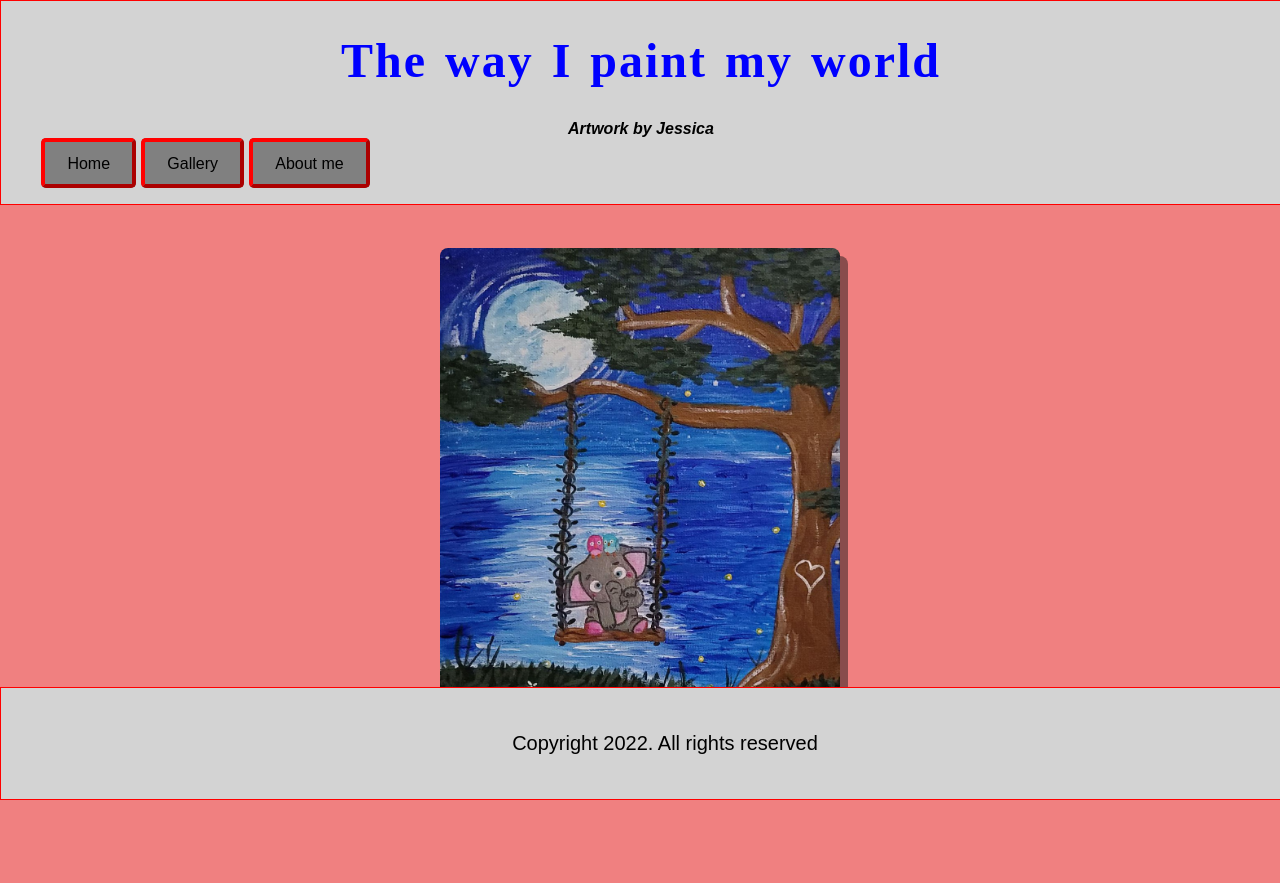
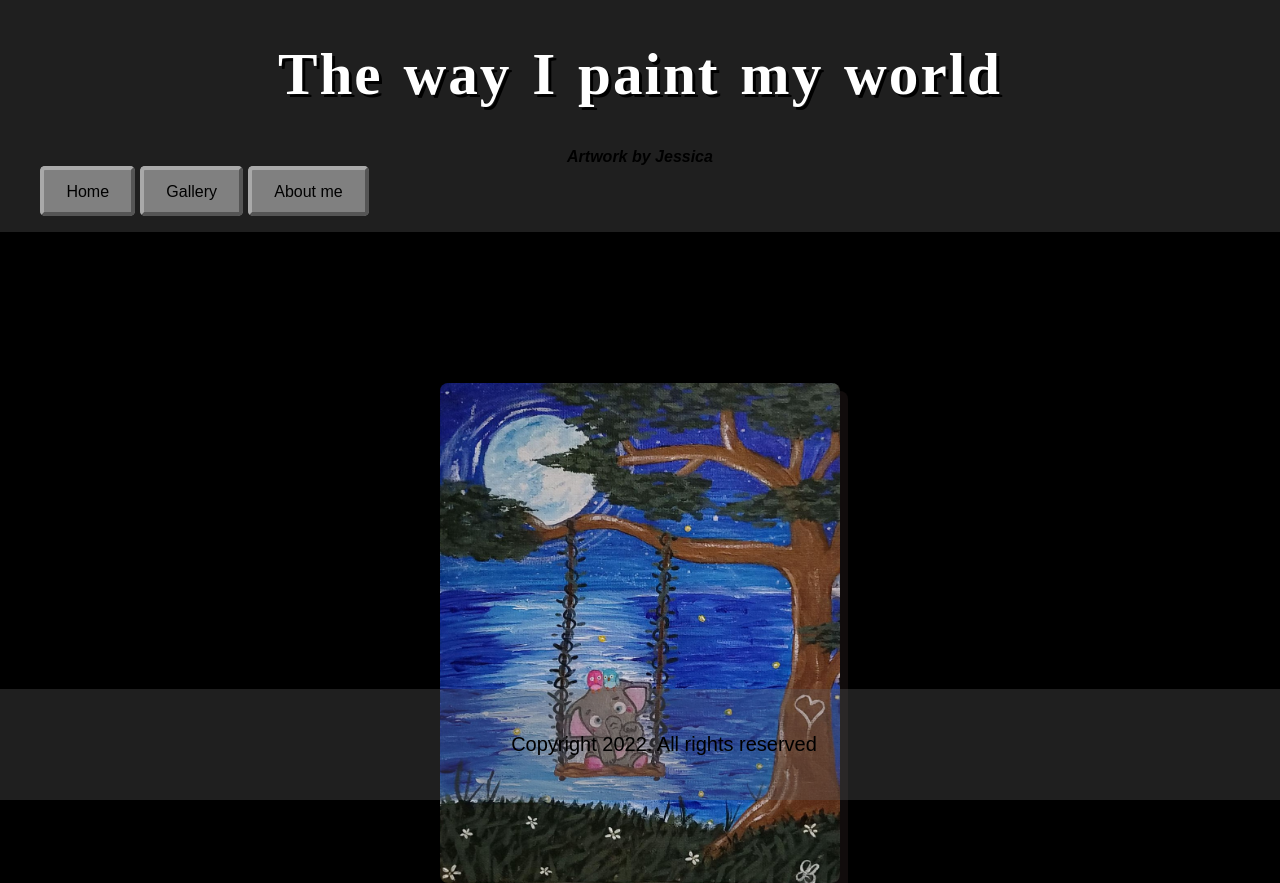
Before and after one commit to FallenAngelofFaith/FallenAngelofFaith.github.io, a plain HTML site: page index.html in a window 1280 px wide. Before the commit the page ends 800 px from the top, so only its background shows below. Drawn offline with Linux system fonts and the light colour scheme; a web font is replaced by a local one.

Commit message:
Update main.css
New layout to the website design

```diff
--- a/main.css
+++ b/main.css
@@ -9,19 +9,20 @@
 
 header {
     width: 100%;
-    border: 1px solid red;
+    /* border: 1px solid red; */
     position: fixed;
     top: 0;
     left: 0;
     right: 0;
     padding-bottom: 1em;
-    background-color: lightgray;
+    background-color: rgba(105, 105, 105, 0.3);
 }
 
 header h1 {
     text-align: center;
-    color: blue;
-    font-size: 3rem;
+    color: white;
+    text-shadow: 3px 3px black;
+    font-size: 3.7rem;
     font-family: 'Water Brush', serif;
     letter-spacing: 2px;
     word-spacing: 4px;
@@ -42,15 +43,15 @@ nav ul li {
 nav ul li a {
     text-decoration: none;
     padding: 0.8rem 1.4rem;
-    border: 4px outset red;
+    border: 4px outset darkgrey;
     border-radius: 5px;
     color: black;
     background-color: grey;
 }
 
 nav ul li a:hover{
-    background-color: darkgray;
-    border: 8px solid red;
+    background-color: rgb(133, 133, 133);
+    border: 8px solid rgb(106, 106, 106);
 }
 
 
@@ -58,7 +59,7 @@ nav ul li a:hover{
 
 body {
     z-index: -6;
-    background-color: lightcoral;
+    background-color: black;
 }
 
 /* Midsection */
@@ -68,7 +69,7 @@ div.container {
     background-repeat: no-repeat;
     background-size: 400px 500px;
     position: relative;
-    top: 15rem;
+    top: 275px;
     margin: 0 auto;
     /* display: grid; */
     /* border: 1px solid red; */
@@ -76,6 +77,13 @@ div.container {
     border-radius: 8px;
     height: 500px;
     width: 400px;
+    z-index: -4;
+}
+
+@media screen  {
+    div.container {
+        top: 375px;
+    }
 }
 
 div.gallery {
@@ -96,8 +104,8 @@ div.gallery {
     max-width: 700px;
     /* padding: 20px; */
     margin: 20px;
-    border: 1px solid red;
-    box-shadow: 8px 8px rgba(35, 25, 25, 0.5);
+    /* border: 1px solid red; */
+    box-shadow: 8px 8px rgba(68, 54, 54, 0.5);
 }
 
 section {
@@ -114,7 +122,7 @@ div.aboutMe {
     background-repeat: no-repeat;
     background-size: 400px 500px;
     border-radius: 20px;
-    box-shadow: 5px 5px rgba(35, 25, 25, 0.5);
+    box-shadow: 5px 5px rgba(70, 69, 69, 0.5);
     position: relative;
     top: 15rem;
     margin: 0 auto;
@@ -126,6 +134,7 @@ div.aboutMe {
 
 .discription {
     margin-top: 260px;
+    color: white;
 }
 
 
@@ -135,14 +144,15 @@ footer {
     position: fixed;
     bottom: 0;
     width: 100%;
-    border: 1px solid red;
+    /* border: 1px solid red; */
     left: 0;
     right: 0;
     padding: 1.5em;
-    background-color: lightgray;
+    background-color: rgba(105, 105, 105, 0.3);
 }
 
 footer p {
     text-align: center;
     font-size: 1.25rem;
+    color: black;
 }
```
